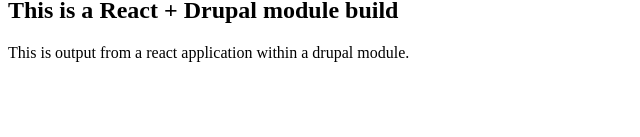
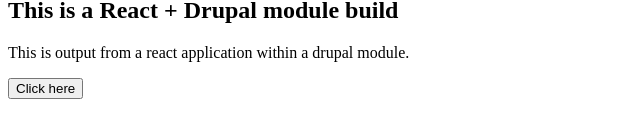
Before and after one commit to scshasha/react_drupal, a React app in the folder js/react_app/: page / in a window 1280 px wide. Shown: the part 335-472 px from the top of the page, without its empty margins (0-640 px from the left). Built offline with nearby package versions, Linux system fonts and the light colour scheme; the HTML template or start-up script is replaced by a standard one.

Commit message:
onClick usage.

```diff
--- a/js/react_app/src/App.js
+++ b/js/react_app/src/App.js
@@ -10,6 +10,7 @@
           <img src="https://dummyjson.com/image/500x200" alt="Dummy Json"/>
           <h1>This is a {moduleName} module build</h1>
           <p>This is output from a react application within a drupal module.</p>
+          <button className="outline" onClick={() => alert('Hello world')}>Click here</button>
         </hgroup>
       </article>
     </div>
```
Also changed, not shown: 1 other file (tests, documents, lock files or other folders).
